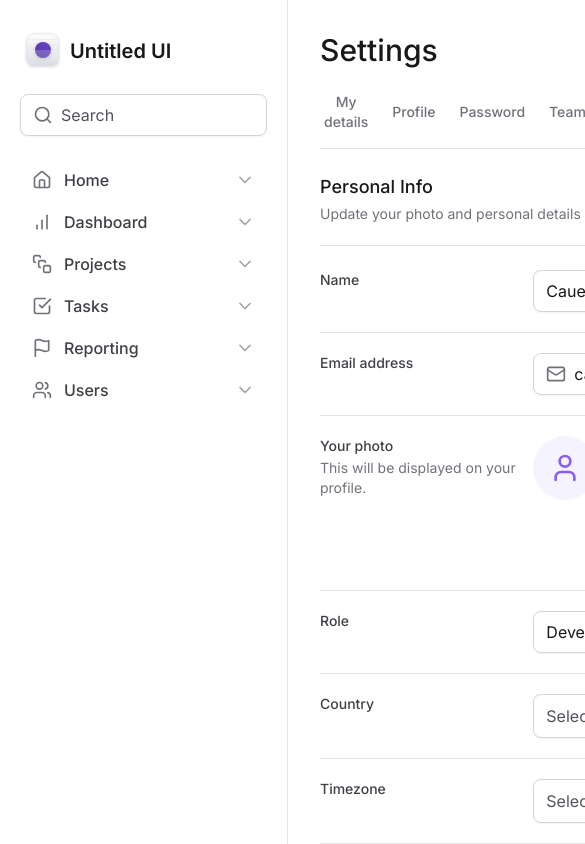
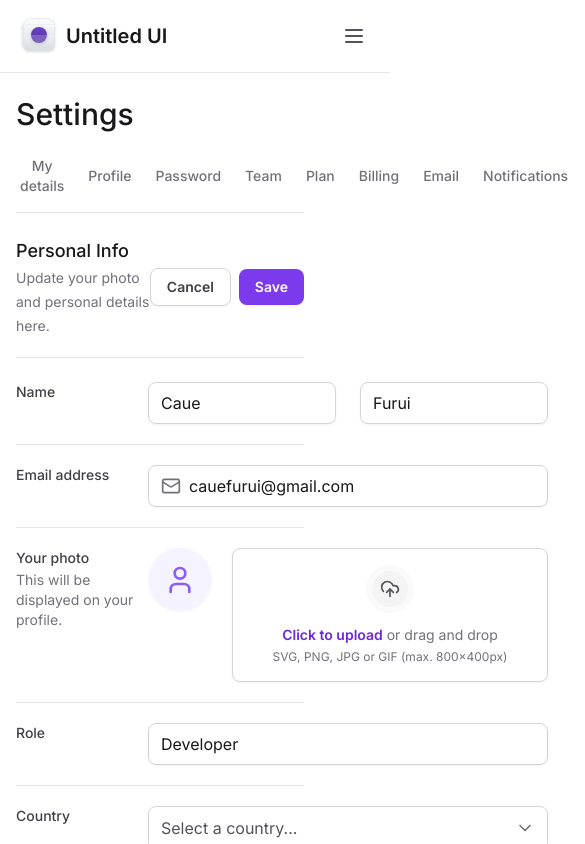
Before and after one commit to CaueFurui/tailwind-next, a Next.js app: page / in a window 390 px wide. Shown: the top 844 px of the page, 585 px wide, since content can reach past the window. Built offline with nearby package versions, Linux system fonts and the light colour scheme.

Commit message:
feat: adding mobile sidebar css

```diff
--- a/package.json
+++ b/package.json
@@ -10,6 +10,8 @@
   },
   "dependencies": {
     "@formkit/auto-animate": "^0.8.2",
+    "@radix-ui/react-collapsible": "^1.0.3",
+    "@radix-ui/react-scroll-area": "^1.0.5",
     "@radix-ui/react-select": "^2.0.0",
     "@radix-ui/react-tabs": "^1.0.4",
     "framer-motion": "^11.0.28",
--- a/src/app/layout.tsx
+++ b/src/app/layout.tsx
@@ -20,7 +20,9 @@
       <body className={inter.className}>
         <div className="grid min-h-screen grid-cols-app">
           <Sidebar />
-          <main className="max-w-screen px-8 pb-12 pt-8">{children}</main>
+          <main className="px-4 pb-12 pt-24 lg:col-start-2 lg:px-8 lg:pt-8">
+            {children}
+          </main>
         </div>
       </body>
     </html>
--- a/src/components/Sidebar/index.tsx
+++ b/src/components/Sidebar/index.tsx
@@ -1,3 +1,5 @@
+'use client'
+
 import {
   BarChart,
   CheckSquare,
@@ -5,21 +7,35 @@
   Flag,
   Home,
   LifeBuoy,
+  Menu,
   Search,
   SquareStack,
   Users,
 } from 'lucide-react'
+import * as Collapsible from '@radix-ui/react-collapsible'
 import { Logo } from './Logo'
 import { NavItem } from './NavItem'
 import { UsedSpaceWidget } from './UsedSpaceWidget'
 import { Profile } from './Profile'
 import * as Input from '../Input'
+import { Button } from '../Button'
 
 export function Sidebar() {
   return (
-    <aside className="flex flex-col gap-6 border-r border-zinc-200 px-5 py-8">
+    <Collapsible.Root className="fixed left-0 right-0 top-0 z-20 flex flex-col gap-6 border-b border-zinc-200 bg-white p-4 data-[state=open]:bottom-0 lg:right-auto  lg:w-80 lg:border-r lg:px-5 lg:py-8 lg:data-[state=closed]:bottom-0">
+      <div className="flex items-center justify-between">
         <Logo />
+        <Collapsible.CollapsibleTrigger asChild className="lg:hidden">
+          <Button variant="ghost">
+            <Menu className="h-6 w-6 text-zinc-600" />
+          </Button>
+        </Collapsible.CollapsibleTrigger>
+      </div>
 
+      <Collapsible.Content
+        forceMount
+        className="flex flex-1 flex-col data-[state=closed]:hidden lg:data-[state=closed]:flex"
+      >
         <Input.Root>
           <Input.Prefix>
             <Search className="h-5 w-5 text-zinc-500" />
@@ -35,6 +51,7 @@
           <NavItem title="Reporting" icon={Flag} />
           <NavItem title="Users" icon={Users} />
         </nav>
+
         <div className="mt-auto flex flex-col gap-6">
           <nav className="space-y-0.5">
             <NavItem title="Support" icon={LifeBuoy} />
@@ -45,6 +62,7 @@
           <div className="h-px bg-zinc-200" />
           <Profile />
         </div>
-    </aside>
+      </Collapsible.Content>
+    </Collapsible.Root>
   )
 }
```
Also changed, not shown: 1 other file (tests, documents, lock files or other folders). Lines whose indentation alone changed are shown as unchanged.
